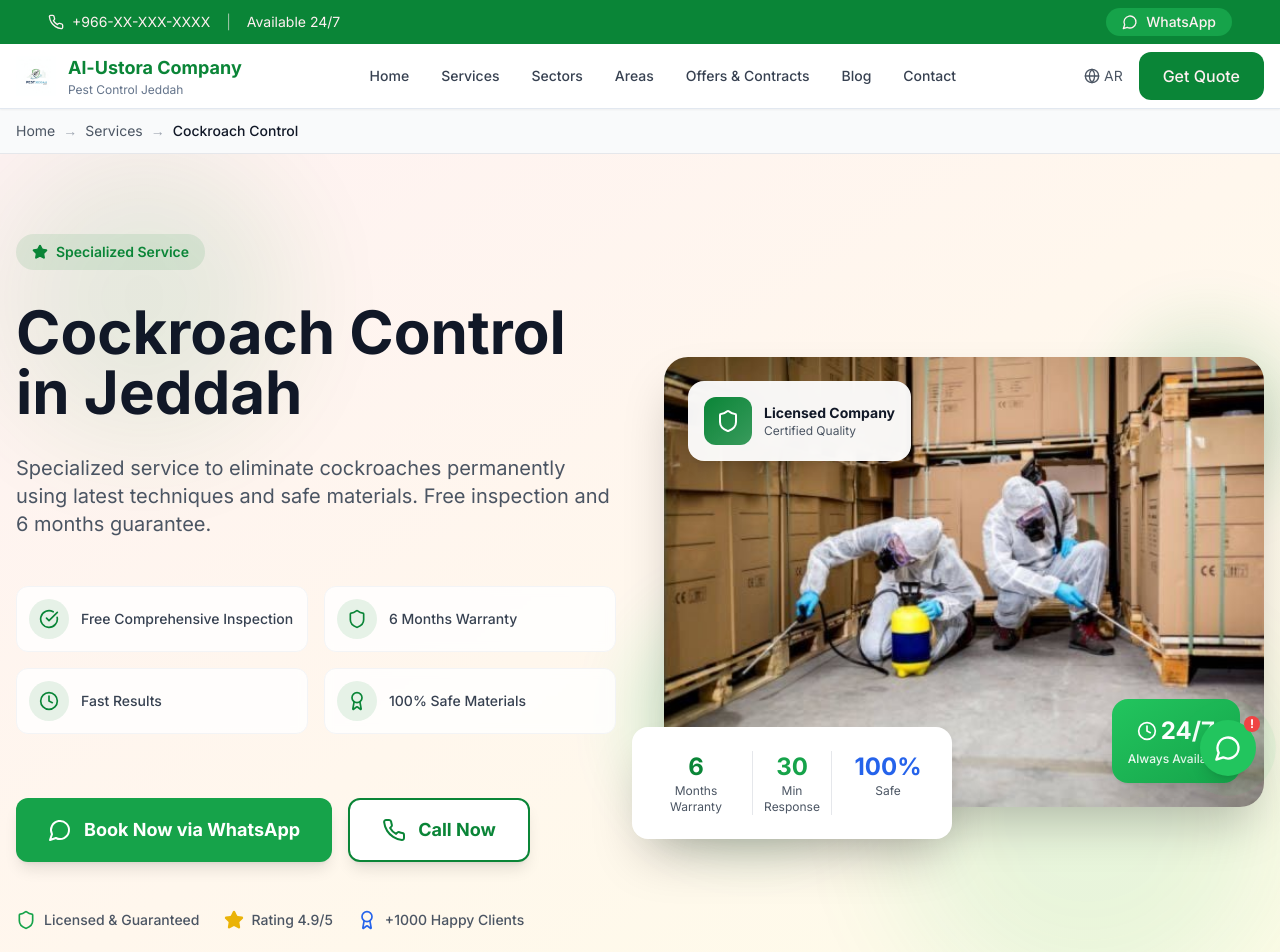
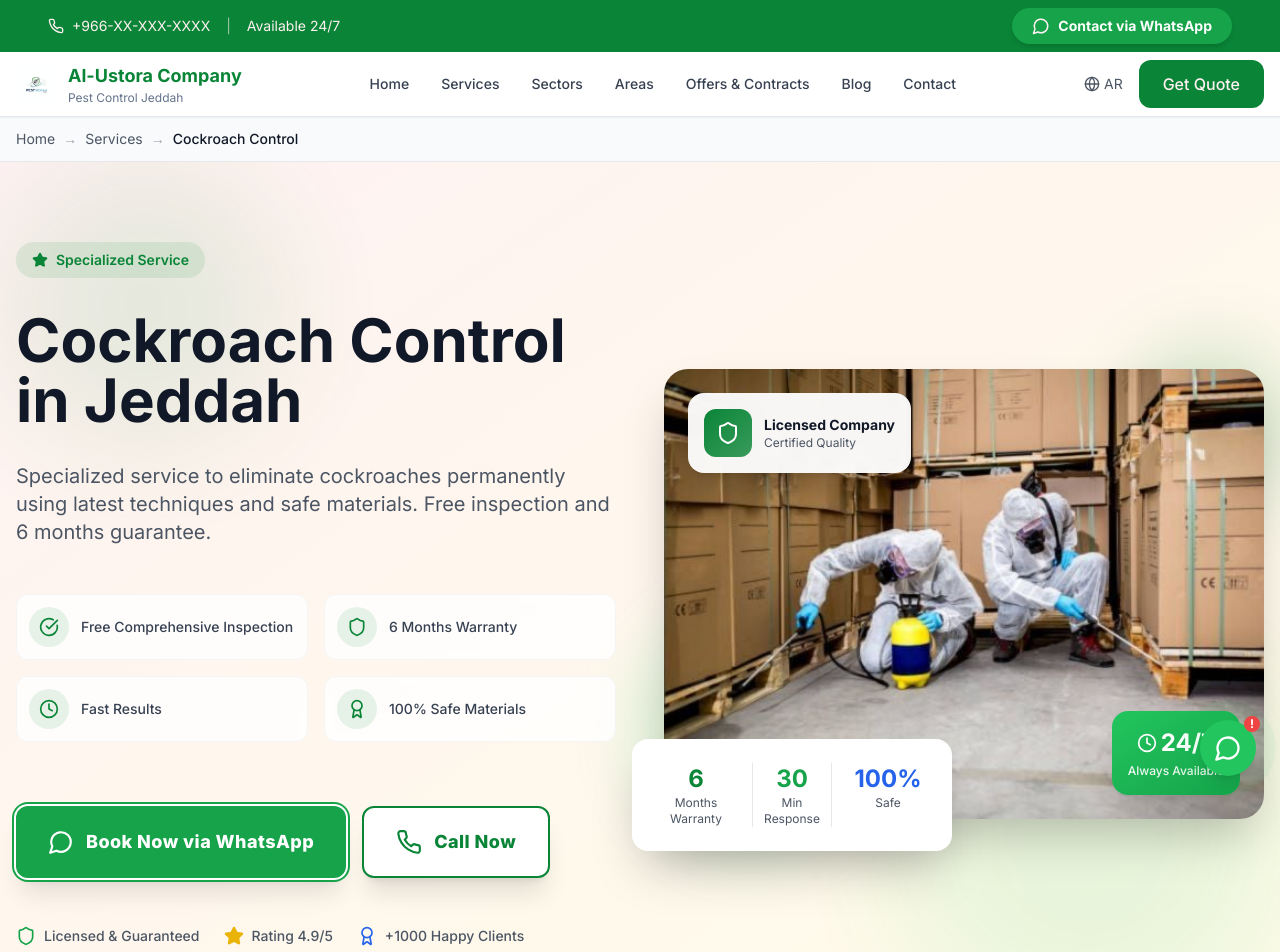
Before and after one commit to pestjeddah/pestjeddah-website, a Next.js app: page /en/services/cockroach-control-jeddah in a window 1280 px wide. Shown: the top 952 px of the page. Built offline with nearby package versions, Linux system fonts and the light colour scheme.

Commit message:
Enhance: Make CTA button text clearer and more visible on all pages

```diff
--- a/components/layout/TopBar.tsx
+++ b/components/layout/TopBar.tsx
@@ -37,12 +37,12 @@ export function TopBar() {
           target="_blank"
           rel="noopener noreferrer"
           className={cn(
-            "flex items-center gap-2 bg-green-600 hover:bg-green-700 px-4 py-1 rounded-full transition-colors",
+            "flex items-center gap-2 bg-green-600 hover:bg-green-700 px-5 py-2 rounded-full transition-all shadow-md hover:shadow-lg",
             isRTL && "flex-row-reverse"
           )}
         >
-          <MessageCircle size={16} />
-          <span className="font-medium">{t('whatsapp')}</span>
+          <MessageCircle size={18} className="flex-shrink-0" />
+          <span className="font-bold text-white">{t('whatsapp')}</span>
         </Link>
       </div>
     </div>
--- a/components/sections/HeroSlideshow.tsx
+++ b/components/sections/HeroSlideshow.tsx
@@ -149,24 +149,25 @@ export function HeroSlideshow() {
                 target="_blank"
                 rel="noopener noreferrer"
                 className={cn(
-                  "group relative overflow-hidden bg-green-600 hover:bg-green-700 text-white text-lg px-8 py-4 rounded-xl",
-                  "flex items-center justify-center gap-3 shadow-lg hover:shadow-xl transition-all duration-300 transform hover:scale-105"
+                  "group relative overflow-hidden bg-green-600 hover:bg-green-700 text-white text-lg px-8 py-5 rounded-xl",
+                  "flex items-center justify-center gap-3 shadow-xl hover:shadow-2xl transition-all duration-300 transform hover:scale-105",
+                  "ring-2 ring-green-600 ring-offset-2"
                 )}
               >
                 <div className="absolute inset-0 bg-gradient-to-r from-green-700 to-green-600 opacity-0 group-hover:opacity-100 transition-opacity"></div>
-                <MessageCircle size={24} className="relative z-10 animate-pulse" />
-                <span className="relative z-10 font-bold">{t('hero.cta')}</span>
+                <MessageCircle size={26} className="relative z-10 animate-pulse flex-shrink-0" />
+                <span className="relative z-10 font-extrabold text-white tracking-wide">{t('hero.cta')}</span>
               </Link>
 
               <Link
                 href={`tel:${siteConfig.phone}`}
                 className={cn(
-                  "group relative overflow-hidden bg-white hover:bg-gray-50 text-primary border-2 border-primary text-lg px-8 py-4 rounded-xl",
-                  "flex items-center justify-center gap-3 shadow-lg hover:shadow-xl transition-all duration-300 transform hover:scale-105"
+                  "group relative overflow-hidden bg-white hover:bg-gray-50 text-primary border-2 border-primary text-lg px-8 py-5 rounded-xl",
+                  "flex items-center justify-center gap-3 shadow-xl hover:shadow-2xl transition-all duration-300 transform hover:scale-105"
                 )}
               >
-                <Phone size={24} className="group-hover:animate-pulse" />
-                <span className="font-bold">{t('hero.ctaSecondary')}</span>
+                <Phone size={26} className="group-hover:animate-pulse flex-shrink-0" />
+                <span className="font-extrabold tracking-wide">{t('hero.ctaSecondary')}</span>
               </Link>
             </div>
 
--- a/components/sections/ServiceHero.tsx
+++ b/components/sections/ServiceHero.tsx
@@ -140,13 +140,14 @@ export function ServiceHero({
                   target="_blank"
                   rel="noopener noreferrer"
                   className={cn(
-                    "group relative overflow-hidden bg-green-600 hover:bg-green-700 text-white text-lg px-8 py-4 rounded-xl",
-                    "flex items-center justify-center gap-3 shadow-lg hover:shadow-xl transition-all duration-300 transform hover:scale-105"
+                    "group relative overflow-hidden bg-green-600 hover:bg-green-700 text-white text-lg px-8 py-5 rounded-xl",
+                    "flex items-center justify-center gap-3 shadow-xl hover:shadow-2xl transition-all duration-300 transform hover:scale-105",
+                    "ring-2 ring-green-600 ring-offset-2"
                   )}
                 >
                   <div className="absolute inset-0 bg-gradient-to-r from-green-700 to-green-600 opacity-0 group-hover:opacity-100 transition-opacity"></div>
-                  <MessageCircle size={24} className="relative z-10 group-hover:animate-pulse" />
-                  <span className="relative z-10 font-bold">
+                  <MessageCircle size={26} className="relative z-10 group-hover:animate-pulse flex-shrink-0" />
+                  <span className="relative z-10 font-extrabold text-white tracking-wide">
                     {isArabic ? 'احجز الآن عبر واتساب' : 'Book Now via WhatsApp'}
                   </span>
                 </Link>
@@ -154,12 +155,12 @@ export function ServiceHero({
                 <Link
                   href={`tel:${phone}`}
                   className={cn(
-                    "group bg-white hover:bg-gray-50 text-primary border-2 border-primary text-lg px-8 py-4 rounded-xl",
-                    "flex items-center justify-center gap-3 shadow-lg hover:shadow-xl transition-all duration-300 transform hover:scale-105"
+                    "group bg-white hover:bg-gray-50 text-primary border-2 border-primary text-lg px-8 py-5 rounded-xl",
+                    "flex items-center justify-center gap-3 shadow-xl hover:shadow-2xl transition-all duration-300 transform hover:scale-105"
                   )}
                 >
-                  <Phone size={24} className="group-hover:animate-pulse" />
-                  <span className="font-bold">
+                  <Phone size={26} className="group-hover:animate-pulse flex-shrink-0" />
+                  <span className="font-extrabold tracking-wide">
                     {isArabic ? 'اتصل الآن' : 'Call Now'}
                   </span>
                 </Link>
--- a/messages/ar.json
+++ b/messages/ar.json
@@ -1,7 +1,7 @@
 {
   "common": {
     "phone": "اتصل الآن",
-    "whatsapp": "واتساب",
+    "whatsapp": "تواصل عبر واتساب",
     "email": "البريد الإلكتروني",
     "address": "العنوان",
     "hours": "ساعات العمل",
--- a/messages/en.json
+++ b/messages/en.json
@@ -1,7 +1,7 @@
 {
   "common": {
     "phone": "Call Now",
-    "whatsapp": "WhatsApp",
+    "whatsapp": "Contact via WhatsApp",
     "email": "Email",
     "address": "Address",
     "hours": "Business Hours",
```
